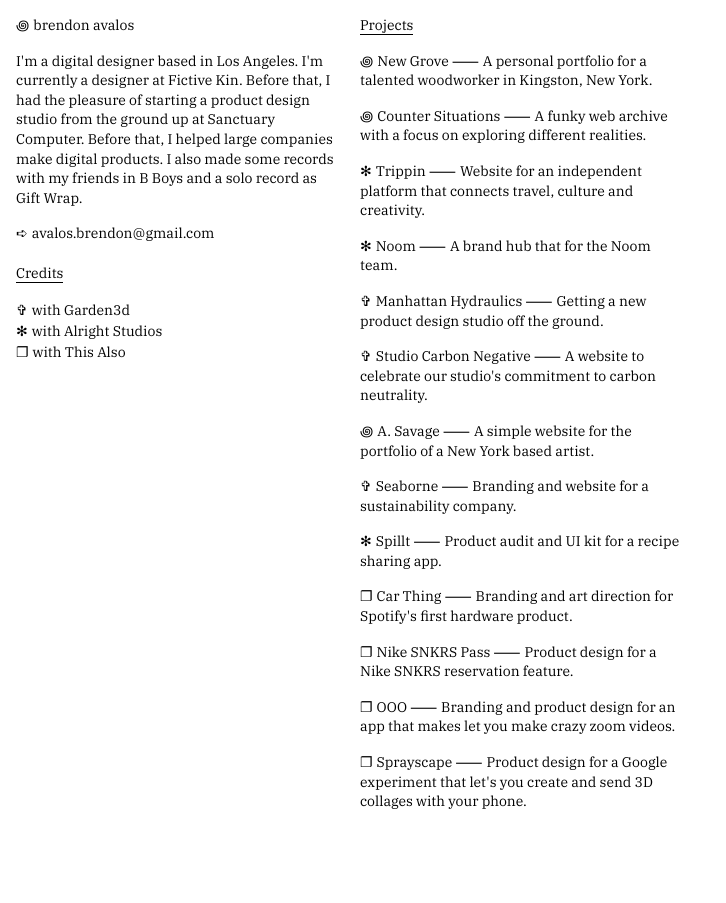
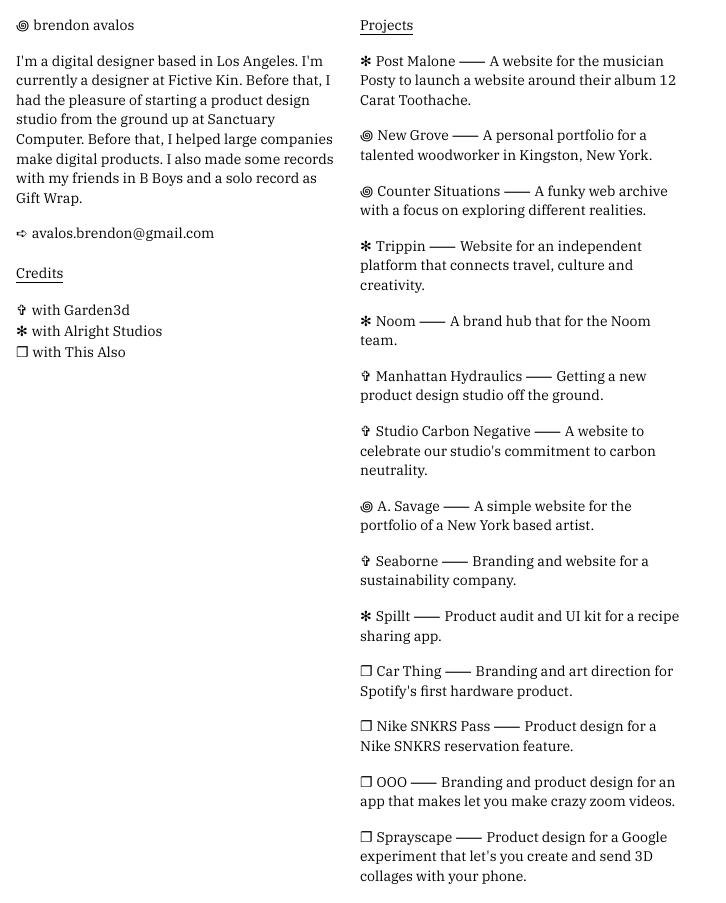
Before and after one commit to brendon-avalos/brendonavalos-v3, a SvelteKit app: page / in a window 1280 px wide. Shown: the whole page, without its empty margins (0-726 px from the left). Before the commit the page ends 828 px from the top, so only its background shows below. Built offline with nearby package versions, Linux system fonts and the light colour scheme.

Commit message:
Update +page.svelte

```diff
--- a/src/routes/+page.svelte
+++ b/src/routes/+page.svelte
@@ -2,6 +2,14 @@
 	import Project from '../lib/Project.svelte';
 
 	let projects = [
+		{
+			title: 'Post Malone',
+			url: 'https://www.postmalone.com/',
+			description:
+				'A website for the musician Posty to launch a website around their album 12 Carat Toothache.',
+			with: 'alright'
+		},
+
 		{
 			title: 'New Grove',
 			url: 'https://newgroveconcepts.com/',
```
